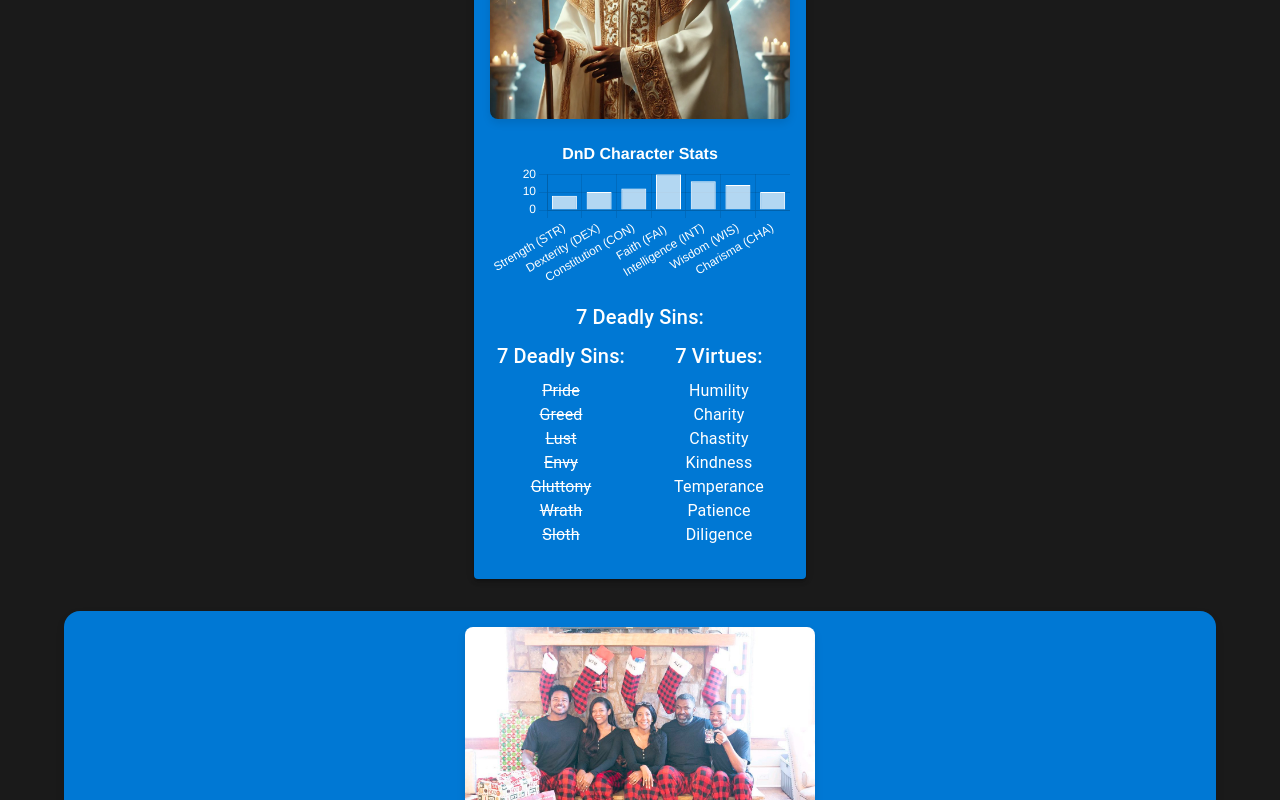
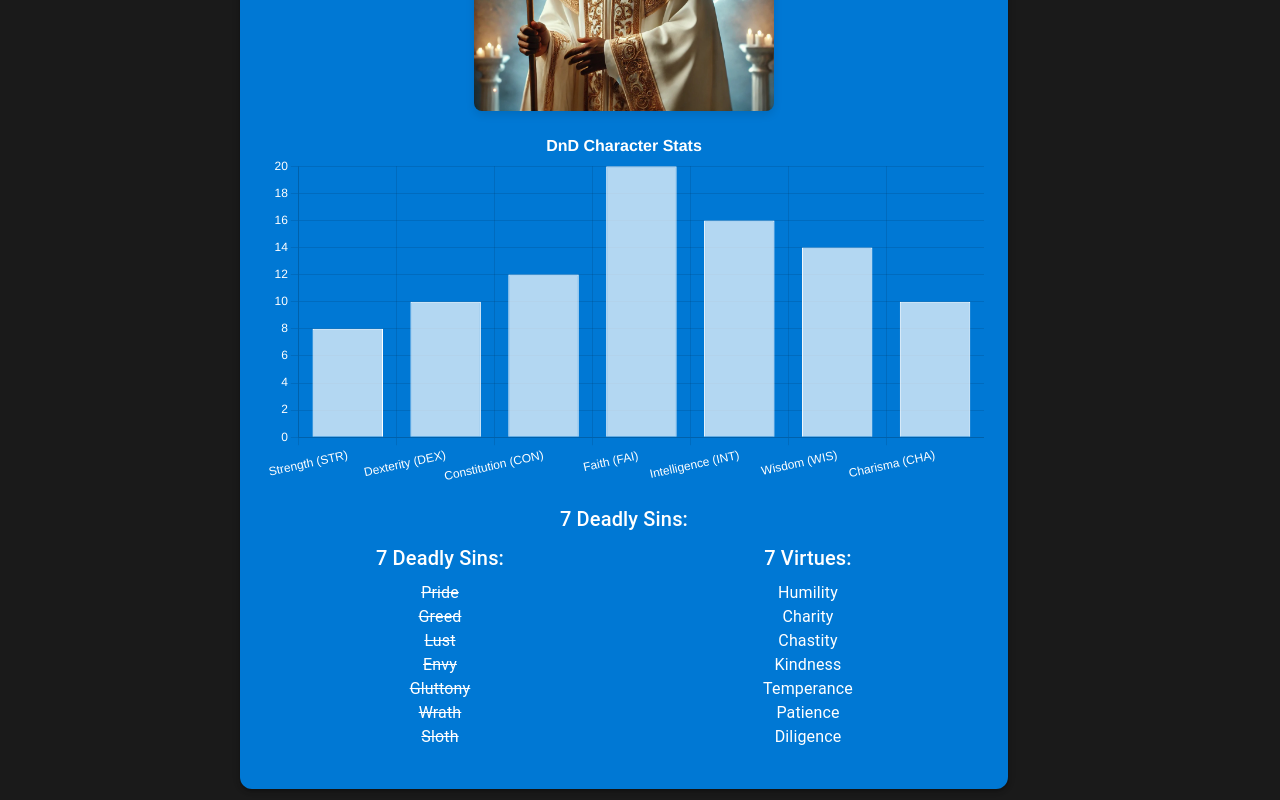
Before and after one commit to roku674/Website, a React (Create React App) app in the folder frontend/: page /personality in a window 1280 px wide. Shown: the part 960-1760 px from the top of the page. Built offline with nearby package versions, Linux system fonts and the light colour scheme; no server answers.

Commit message:
Update Personality.js

```diff
--- a/frontend/src/pages/Personality.js
+++ b/frontend/src/pages/Personality.js
@@ -88,13 +88,15 @@ const Personality = () => {
           </Grid>
 
           {/* DnD Stats Section */}
-          <Grid item xs={12} md={8}>
+          <Grid container justifyContent="center" style={{ padding: "16px" }}>
+            <Grid item xs={12} md={10} lg={8}>
               <Paper
                 elevation={3}
                 style={{
-                padding: "16px",
+                  padding: "24px",
                   backgroundColor: "#0078d4",
                   color: "white",
+                  borderRadius: "12px",
                 }}
               >
                 <Typography
@@ -116,6 +118,7 @@ const Personality = () => {
                     alt="Me as a DnD character"
                     className="image-box"
                     style={{
+                      maxWidth: "100%",
                       width: "300px",
                       height: "auto",
                       borderRadius: "8px",
@@ -128,9 +131,9 @@ const Personality = () => {
                     datasets: [
                       {
                         ...data.datasets[0],
-                      backgroundColor: "rgba(255, 255, 255, 0.7)", // Lightened white for contrast
+                        backgroundColor: "rgba(255, 255, 255, 0.7)",
                         borderColor: "white",
-                      hoverBackgroundColor: "rgba(255, 255, 255, 0.9)", // Slightly stronger hover
+                        hoverBackgroundColor: "rgba(255, 255, 255, 0.9)",
                       },
                     ],
                   }}
@@ -140,18 +143,18 @@ const Personality = () => {
                       ...options.plugins,
                       title: {
                         ...options.plugins.title,
-                      color: "white", // Chart title in white
+                        color: "white",
                       },
                     },
                     scales: {
                       x: {
                         ...options.scales.x,
-                      ticks: { color: "white" }, // White x-axis labels
+                        ticks: { color: "white" },
                       },
                       y: {
                         beginAtZero: true,
                         max: 20,
-                      ticks: { color: "white" }, // White y-axis labels
+                        ticks: { color: "white" },
                       },
                     },
                   }}
@@ -169,13 +172,14 @@ const Personality = () => {
                 <Grid
                   container
                   spacing={2}
+                  justifyContent="center"
                   style={{
                     textAlign: "center",
                     color: "white",
                     marginBottom: "16px",
                   }}
                 >
-                <Grid item xs={6}>
+                  <Grid item xs={12} sm={6}>
                     <Typography variant="h6" gutterBottom>
                       7 Deadly Sins:
                     </Typography>
@@ -188,9 +192,13 @@ const Personality = () => {
                         Greed
                       </span>
                       <br />
-                    <span style={{ textDecoration: "line-through" }}>Lust</span>
+                      <span style={{ textDecoration: "line-through" }}>
+                        Lust
+                      </span>
                       <br />
-                    <span style={{ textDecoration: "line-through" }}>Envy</span>
+                      <span style={{ textDecoration: "line-through" }}>
+                        Envy
+                      </span>
                       <br />
                       <span style={{ textDecoration: "line-through" }}>
                         Gluttony
@@ -205,7 +213,7 @@ const Personality = () => {
                       </span>
                     </Typography>
                   </Grid>
-                <Grid item xs={6}>
+                  <Grid item xs={12} sm={6}>
                     <Typography variant="h6" gutterBottom>
                       7 Virtues:
                     </Typography>
@@ -227,6 +235,7 @@ const Personality = () => {
                   </Grid>
                 </Grid>
               </Paper>
+            </Grid>
           </Grid>
 
           {/* Personality Text Section */}
```
Lines whose indentation alone changed are shown as unchanged.
